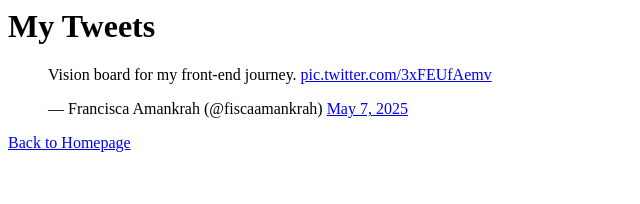
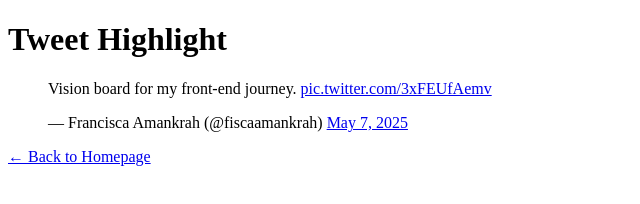
Before and after one commit to amanks-fisca/My_First_Portfolio, a plain HTML site: page html_basic/tweets.html in a window 1280 px wide. Shown: the whole page, without its empty margins (0-640 px from the left). Drawn offline with Linux system fonts and the light colour scheme.

Commit message:
Fix structure of tweets.html to match base_index.html

```diff
--- a/html_basic/tweets.html
+++ b/html_basic/tweets.html
@@ -1,13 +1,22 @@
+<!DOCTYPE html>
+<html lang="en">
+<head>
+  <meta charset="UTF-8">
+  <title>My Tweet</title>
+</head>
 <body>
-  <h1>My Tweets</h1>
+  <h1>Tweet Highlight</h1>
 
   <blockquote class="twitter-tweet">
-<p lang="en" dir="ltr">Vision board for my front-end journey.
-<a href="https://t.co/3xFEUfAemv">pic.twitter.com/3xFEUfAemv</a></p>
-&mdash; Francisca Amankrah (@fiscaamankrah)
-<a href="https://twitter.com/fiscaamankrah/status/1920243268350038448?ref_src=twsrc%5Etfw">May 7, 2025</a>
-</blockquote>
-<script async src="https://platform.twitter.com/widgets.js" charset="utf-8"></script>
+    <p lang="en" dir="ltr">
+      Vision board for my front-end journey.
+      <a href="https://t.co/3xFEUfAemv">pic.twitter.com/3xFEUfAemv</a>
+    </p>
+    &mdash; Francisca Amankrah (@fiscaamankrah)
+    <a href="https://twitter.com/fiscaamankrah/status/1920243268350038448?ref_src=twsrc%5Etfw">May 7, 2025</a>
+  </blockquote>
+  <script async src="https://platform.twitter.com/widgets.js" charset="utf-8"></script>
 
-  <p><a href="index.html">Back to Homepage</a></p>
+  <p><a href="index.html">← Back to Homepage</a></p>
 </body>
+</html>
```
